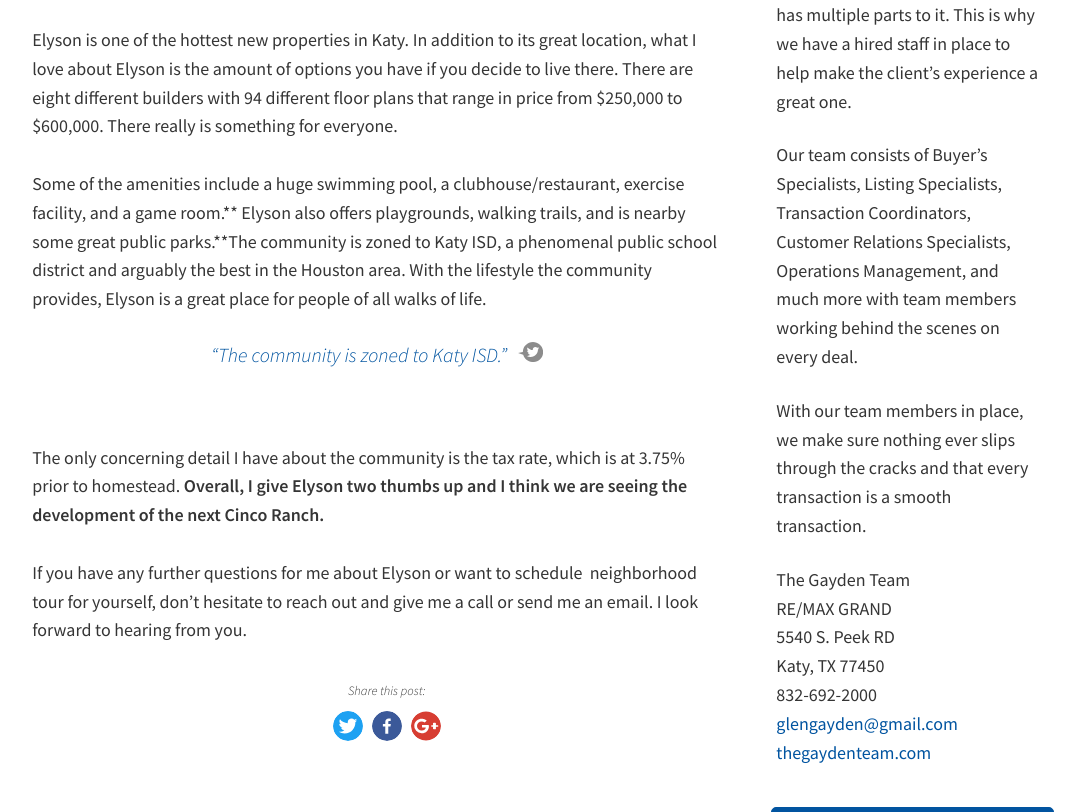
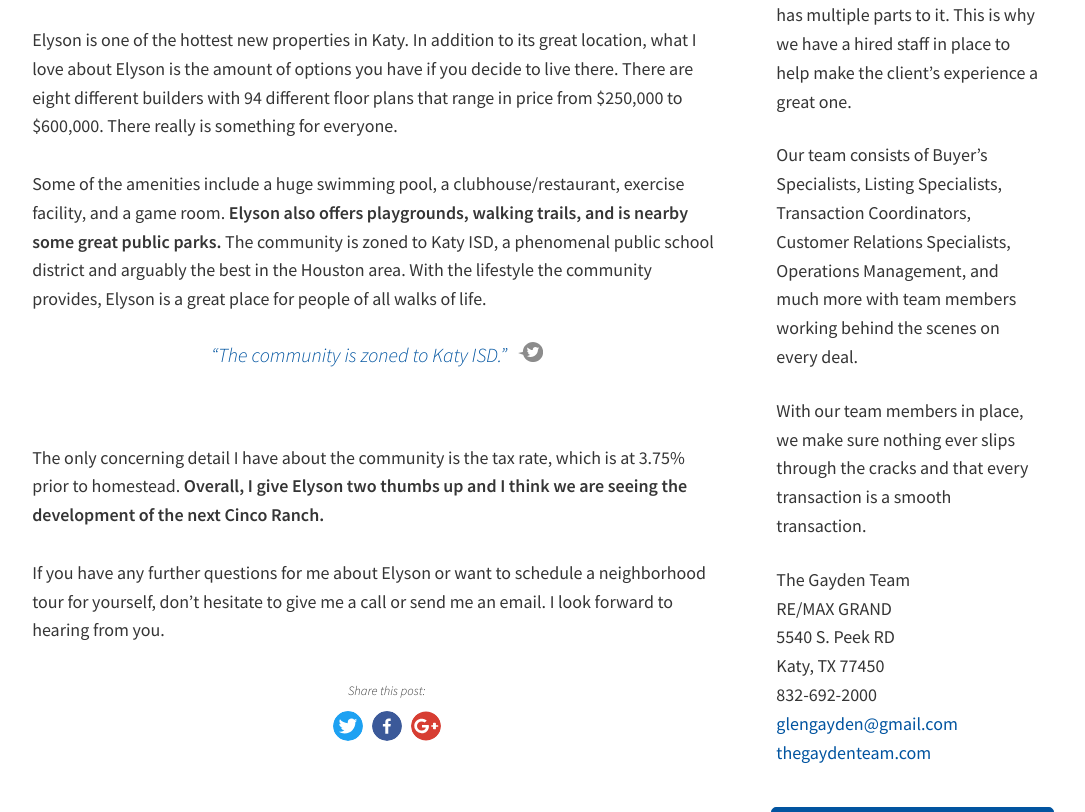
Before and after one commit to Vyral/glen-gayden-blog, a Jekyll site: the page built from _posts/2017-06-06-what-does-elyson-have-to-offer.md, in a window 1280 px wide and 900 px high, scrolled down 896 px, cut to the strip 88-900 px from the top of the window. Shown: the whole strip, without its empty margins (97-1182 px from the left). Built offline with Jekyll 4.4.1, drawn with Linux system fonts in a browser that asks for light colours; nearby versions of some CDN libraries.

Commit message:
Updated '_posts/2017-06-06-what-does-elyson-have-to-offer.md' via CloudCannon

```diff
--- a/_posts/2017-06-06-what-does-elyson-have-to-offer.md
+++ b/_posts/2017-06-06-what-does-elyson-have-to-offer.md
@@ -18,10 +18,10 @@
 
 Elyson is one of the hottest new properties in Katy. In addition to its great location, what I love about Elyson is the amount of options you have if you decide to live there. There are eight different builders with 94 different floor plans that range in price from $250,000 to $600,000. There really is something for everyone.
 <br>&nbsp;
-<br>Some of the amenities include a huge swimming pool, a clubhouse/restaurant, exercise facility, and a game room.** Elyson also offers playgrounds, walking trails, and is nearby some great public parks.**The community is zoned to Katy ISD, a phenomenal public school district and arguably the best in the Houston area. With the lifestyle the community provides, Elyson is a great place for people of all walks of life.&nbsp;
+<br>Some of the amenities include a huge swimming pool, a clubhouse/restaurant, exercise facility, and a game room. **Elyson also offers playgrounds, walking trails, and is nearby some great public parks.** The community is zoned to Katy ISD, a phenomenal public school district and arguably the best in the Houston area. With the lifestyle the community provides, Elyson is a great place for people of all walks of life.&nbsp;
 
 {% include pullquote.html %}
 <br>&nbsp;
 <br>The only concerning detail I have about the community is the tax rate, which is at 3.75% prior to homestead. **Overall, I give Elyson two thumbs up and I think we are seeing the development of the next Cinco Ranch.&nbsp;**
 <br>&nbsp;
-<br>If you have any further questions for me about Elyson or want to schedule &nbsp;neighborhood tour for yourself, don’t hesitate to reach out and give me a call or send me an email. I look forward to hearing from you.
+<br>If you have any further questions for me about Elyson or want to schedule a neighborhood tour for yourself, don’t hesitate to give me a call or send me an email. I look forward to hearing from you.
```
